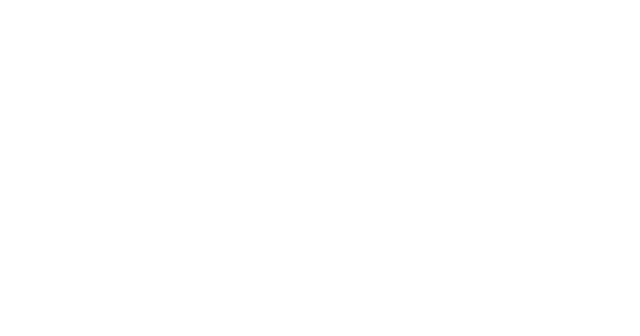
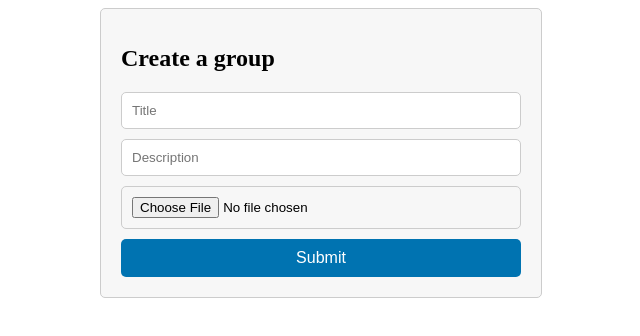
Before and after one commit to tanie05/LinkedIn-Clone, a React (Create React App) app in the folder client/: page /groupform in a window 1280 px wide. Before the commit this address had no page. Shown: the top 336 px of the page, without its empty margins (319-959 px from the left). Built offline with nearby package versions, Linux system fonts and the light colour scheme.

Commit message:
added job and post edit options and group creation and edit form

```diff
--- a/client/src/App.js
+++ b/client/src/App.js
@@ -1,4 +1,4 @@
-import React from "react";
+import React, { useContext } from "react";
 import Profile from "./pages/Profile";
 import { BrowserRouter as Router, Route, Routes } from 'react-router-dom';
 import Jobs from "./pages/Jobs";
@@ -11,25 +11,29 @@ import PostForm from "./pages/PostForm";
 import ProfileForm from "./pages/ProfileForm";
 import Grouplist from "./pages/GroupList";
 import GroupPage from "./pages/GroupPage";
-import GroupEditor from "./pages/GroupEditor";
+import GroupForm from './pages/GroupForm'
+
+import { UserContext } from "./UserContext";
 function App() {
+
+  const {userInfo} = useContext(UserContext)
   return (
     <UserContextProvider>
       <Router>
       <Routes>
 
 
-       <Route path="/profile" element={<Profile />}/>
+       <Route path="/user/:userId" element={<Profile />}/>
        <Route path="/jobs" element = {<Jobs/>}/>
        <Route path="/register" element = {<Register/>}/>
        <Route path="/login" element = {<Login/>} />
        <Route path="/groups" element = {<Grouplist/>} />
        <Route path="/createjob" element = {<CreateJobPost/>}/>
-       <Route path="/" element = {<Feed/>} />
+       <Route path="/" element = {localStorage.getItem('user') ?  <Feed/> : <Login/>} />
        <Route path="/postform" element = {<PostForm/>} />
        <Route path="/updateuser" element = { <ProfileForm/>} />
        <Route path = "/group/:groupId" element = {<GroupPage/>} />
-       <Route path="/editgroup" element = {<GroupEditor/>}/>
+       <Route path = "/groupform" element = {<GroupForm/>}/>
       </Routes>
       </Router>
     </UserContextProvider>
--- a/client/src/appConfig.js
+++ b/client/src/appConfig.js
@@ -1,3 +1,3 @@
-// const baseUrl = "http://localhost:5000";
-const baseUrl = "https://linkedin-clone-backend-69u9.onrender.com"
+const baseUrl = "http://localhost:5000";
+// const baseUrl = "https://linkedin-clone-backend-69u9.onrender.com"
 export default baseUrl;
--- a/client/src/components/Navbar.jsx
+++ b/client/src/components/Navbar.jsx
@@ -106,7 +106,7 @@ export default function Navbar() {
                 <WorkIcon/>
                 <IconHeading>Jobs</IconHeading>
             </Icon>
-            <Icon to = {'/profile'}>
+            <Icon to = {`/user/${userInfo._id}`}>
                 <AccountCircleIcon/>
                 <IconHeading>{userInfo.name}</IconHeading>
             </Icon>
--- a/client/src/components/PostCard.jsx
+++ b/client/src/components/PostCard.jsx
@@ -7,6 +7,9 @@ import NavigateNextIcon from '@mui/icons-material/NavigateNext';
 import BookmarkBorderIcon from '@mui/icons-material/BookmarkBorder';
 import BookmarkIcon from '@mui/icons-material/Bookmark';
 import { UserContext } from '../UserContext';
+import EditIcon from '@mui/icons-material/Edit';
+import { Link } from 'react-router-dom';
+
 const CenteredContainer = styled.div`
   display: flex;
   justify-content: center;
@@ -88,7 +91,11 @@ const IconContainer = styled.div`
  margin-left: auto;
 
 `
-
+const EditContainer = styled(Link)`
+cursor: pointer;
+margin-left: auto;
+color: black;
+`
 
 
 export default function PostCard(props) {
@@ -140,6 +147,8 @@ export default function PostCard(props) {
     .catch(err => console.log(err))
   }
 
+
+
   return (
     <CenteredContainer>
 <Container>
@@ -163,6 +172,14 @@ export default function PostCard(props) {
     <BookmarkBorderIcon/>)
 }
 </IconContainer>
+
+<EditContainer to = {`/postform?postId=${_id}`} >
+{
+  userInfo._id === userId &&
+  <EditIcon/>
+}
+</EditContainer>
+
 </ProfileContainer>
 <Title>{title}</Title>
 <Description>{description}</Description>
--- a/client/src/pages/CreateJobPost.js
+++ b/client/src/pages/CreateJobPost.js
@@ -1,10 +1,12 @@
-import React from 'react'
+import React, { useEffect } from 'react'
 import { useState, useContext } from 'react';
 import styled from 'styled-components'
 import { UserContext } from '../UserContext'
 import axios from 'axios'
 import baseUrl from '../appConfig';
 import AddIcon from '@mui/icons-material/Add';
+import { Navigate } from 'react-router-dom'
+import { useLocation} from 'react-router-dom';
 
 const Container = styled.div`
   display: flex;
@@ -76,6 +78,23 @@ export default function CreateJobPost() {
 
   const [requirement, setRequirement] = useState("")
   const [skill, setSkill] = useState("")
+  const [redirect, setRedirect] = useState(false)
+
+  const location = useLocation();
+  const queryParams = new URLSearchParams(location.search);
+  const jobId = queryParams.get('jobId');
+
+  useEffect(() => {
+    if(jobId){
+      axios.get(`${baseUrl}/jobPosts/${jobId}`).then((res) => {
+        setJob(res.data);
+      })
+    }
+
+  }, [jobId])
+
+
+
 
   function handleCompanyChange(e){
     setJob(prevValue => {
@@ -139,17 +158,27 @@ export default function CreateJobPost() {
 
   function handleJobSubmit(event){
     event.preventDefault();
-    console.log(userId)
-    console.log(job)
-    axios.post(`${baseUrl}/jobPosts/${userId}`, job)
-    .then(console.log('eert'))
+
+    if(jobId) {
+      axios.put(`${baseUrl}/jobPosts/updateJobPost/${jobId}`, job)
+      .then(setRedirect(true))
+
+
+    }else{
+      axios.post(`${baseUrl}/jobPosts/${userId}`, job)
+      .then(setRedirect(true))
+    }
+
   }
+  if(redirect){
+    return <Navigate to={'/jobs'} />
+}
 
   return (
     <Container>
         <Main>
         <Heading>
-            Create Job Post
+            {jobId ?  "Edit Job Post" :"Create Job Post"}
         </Heading>
         <JobPostForm onSubmit={handleJobSubmit}>
         <Input type='text' placeholder='Company Name' value={job.company} onChange={(e) => handleCompanyChange(e)}/>
--- /dev/null
+++ b/client/src/pages/GroupForm.js
@@ -0,0 +1,133 @@
+import React, {useContext, useState, useEffect} from 'react'
+import styled from 'styled-components'
+import {UserContext} from '../UserContext'
+import {Navigate} from 'react-router-dom'
+import baseUrl from '../appConfig'
+import axios from 'axios'
+import { useLocation} from 'react-router-dom';
+
+
+const Container = styled.div`
+  max-width: 400px;
+  margin: 0 auto;
+  padding: 20px;
+  background-color: #f7f7f7;
+  border: 1px solid #ccc;
+  border-radius: 5px;
+`;
+
+const Heading = styled.h1`
+  font-size: 24px;
+  margin-bottom: 20px;
+`;
+
+const Form = styled.form`
+  display: flex;
+  flex-direction: column;
+`;
+
+const Input = styled.input`
+  margin-bottom: 10px;
+  padding: 10px;
+  border: 1px solid #ccc;
+  border-radius: 5px;
+`;
+
+const Button = styled.input`
+  background-color: #0073b1;
+  color: #fff;
+  padding: 10px 15px;
+  border: none;
+  border-radius: 5px;
+  cursor: pointer;
+  font-size: 16px;
+
+  &:hover {
+    background-color: #0056b3;
+  }
+`;
+
+export default function GroupForm() {
+
+    const [title, setTitle] = useState("")
+    const [description, setDescription] = useState("")
+    const [coverImg, setCoverImg] = useState("")
+    const [redirect, setRedirect] = useState(false);
+    const {userInfo} = useContext(UserContext)
+    const [group, setGroup] = useState({})
+
+
+    const location = useLocation();
+    const queryParams = new URLSearchParams(location.search);
+    const groupId = queryParams.get('groupId');
+
+    useEffect(() => {
+        if(groupId){
+            axios.get(`${baseUrl}/groups/${groupId}`).then((res) => {
+                setGroup(res.data)
+                setTitle(res.data.title)
+                setDescription(res.data.description)
+                setCoverImg(res.data.coverImg)
+
+              })
+        }
+
+      }, [groupId])
+
+
+        const handleImageUpload = (event) => {
+            const file = event.target.files[0];
+
+            if (file) {
+              const reader = new FileReader();
+              reader.onloadend = () => {
+                setCoverImg(reader.result);
+              };
+              reader.readAsDataURL(file);
+            }
+          };
+
+
+    function handleGroupSubmit(event){
+        event.preventDefault();
+
+
+        const newGroup = {
+            title : title,
+            description : description,
+            coverImg : coverImg
+        }
+
+        if(groupId){
+            axios.put(`${baseUrl}/groups/editgroup/${groupId}`, newGroup)
+            .then(setRedirect(true))
+        }else{
+        axios.post(`${baseUrl}/groups/${userInfo._id}`,
+        newGroup)
+        .then(setRedirect(true))
+        }
+
+        axios.post(`${baseUrl}/groups/${userInfo._id}`,
+        newGroup)
+        .then(setRedirect(true))
+
+
+    }
+
+    if(redirect){
+        return (<Navigate to = {'/groups'} />)
+    }
+
+
+  return (
+    <Container>
+        <Heading>{groupId ? "Edit group" : "Create a group" }</Heading>
+        <Form onSubmit={handleGroupSubmit}>
+            <Input type='text' placeholder='Title' value={title} onChange={(e) => setTitle(e.target.value)} />
+            <Input type = 'text' placeholder='Description' value={description} onChange={(e) => setDescription(e.target.value)}/>
+            <Input type="file" onChange={handleImageUpload} />
+            <Button type = 'submit' value = 'Submit'/>
+        </Form>
+    </Container>
+  )
+}
--- a/client/src/pages/PostForm.js
+++ b/client/src/pages/PostForm.js
@@ -1,10 +1,10 @@
-import React, {useContext, useState} from 'react'
+import React, {useContext,useEffect,useState} from 'react'
 import styled from 'styled-components'
 import { UserContext } from '../UserContext'
 import axios from 'axios'
 import baseUrl from '../appConfig'
 import { Navigate } from 'react-router-dom'
-
+import { useLocation} from 'react-router-dom';
 
 const Container = styled.div`
   max-width: 600px;
@@ -55,6 +55,24 @@ export default function PostForm() {
     const [description, setDescription] = useState("")
     const [images, setImages] = useState([]);
 
+    const location = useLocation();
+    const queryParams = new URLSearchParams(location.search);
+    const postId = queryParams.get('postId');
+
+    const [post, setPost] = useState({})
+    useEffect(() => {
+      if(postId){
+        axios.get(`${baseUrl}/posts/${postId}`).then(res => {
+          setPost(res.data)
+          setTitle(res.data.title)
+          setDescription(res.data.description)
+          setImages(res.data.media)
+
+        })
+      }
+
+
+    },[postId])
 
     const handleImageUpload = (e) => {
       const uploadedImages = e.target.files;
@@ -80,18 +98,26 @@ export default function PostForm() {
     const [redirect, setRedirect] = useState(false)
     const {userInfo} = useContext(UserContext);
 
+
     function handleSubmit(event) {
         event.preventDefault();
         const userId = userInfo._id
 
         const post = {title : title, description : description, media : images, belongToGroup : false}
 
+        if(postId){
 
-        axios.post(`${baseUrl}/posts/${userId}`, post)
-        .then(res => {
-            setRedirect(true)
-        })
-        .catch(err => console.log(err))
+          const updatedPost = {...post, title : title, description : description, media : images}
+          axios.put(`${baseUrl}/posts/updatepost/${postId}`, updatedPost).then(res => setRedirect(true))
+
+        }else{
+          axios.post(`${baseUrl}/posts/${userId}`, post)
+          .then(res => {
+              setRedirect(true)
+          })
+          .catch(err => console.log(err))
+        }
+
     }
 
     if(redirect){
@@ -101,7 +127,7 @@ export default function PostForm() {
 
   return (
     <Container>
-        <Heading>Create a post</Heading>
+        <Heading>{postId ? "Edit post" : "Create a post"}</Heading>
         <Form onSubmit={handleSubmit}>
             <Input type='text' placeholder='Title' value = {title} onChange={(e) => setTitle(e.target.value)} />
             <br/>
--- a/client/src/pages/Profile.js
+++ b/client/src/pages/Profile.js
@@ -51,9 +51,11 @@ width: 50%;
 `
 
 export default function Profile() {
+  const currentURL = window.location.href;
+  const parts = currentURL.split('/');
+  const userId = parts[parts.length - 1];
 
   const {userInfo} = useContext(UserContext);
-  const userId = userInfo._id;
   const [user,setUser] = useState({});
 
 
```
Also changed, not shown: client/src/components/JobPostCard.jsx (+35 -0 lines), client/src/pages/GroupEditor.js (deleted, +0 -105 lines), client/src/pages/GroupPage.js (+18 -3 lines), 2 other files (tests, documents, lock files or other folders).
